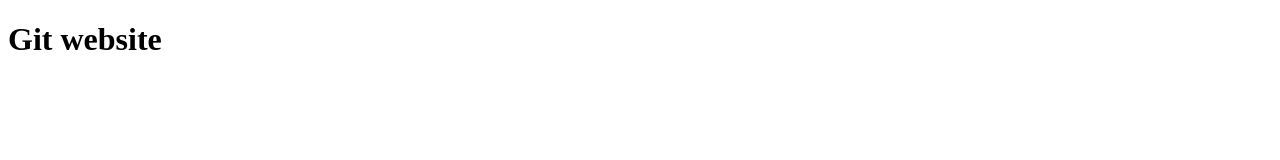
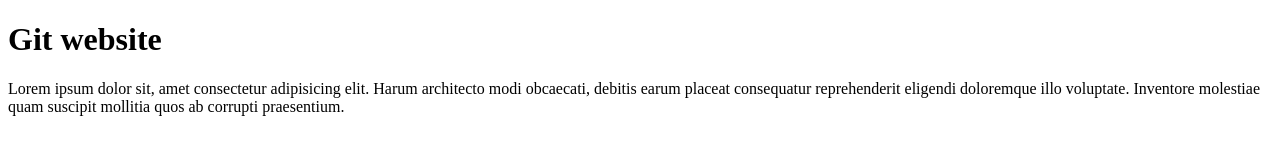
Before and after one commit to Mansi4124/Github-demo, a plain HTML site: page index.html in a window 1280 px wide. Drawn offline with Linux system fonts and the light colour scheme.

Commit message:
Update index file

```diff
--- a/index.html
+++ b/index.html
@@ -7,5 +7,6 @@
 </head>
 <body>
     <h1>Git website</h1>
+    <p>Lorem ipsum dolor sit, amet consectetur adipisicing elit. Harum architecto modi obcaecati, debitis earum placeat consequatur reprehenderit eligendi doloremque illo voluptate. Inventore molestiae quam suscipit mollitia quos ab corrupti praesentium.</p>
 </body>
 </html>
```
